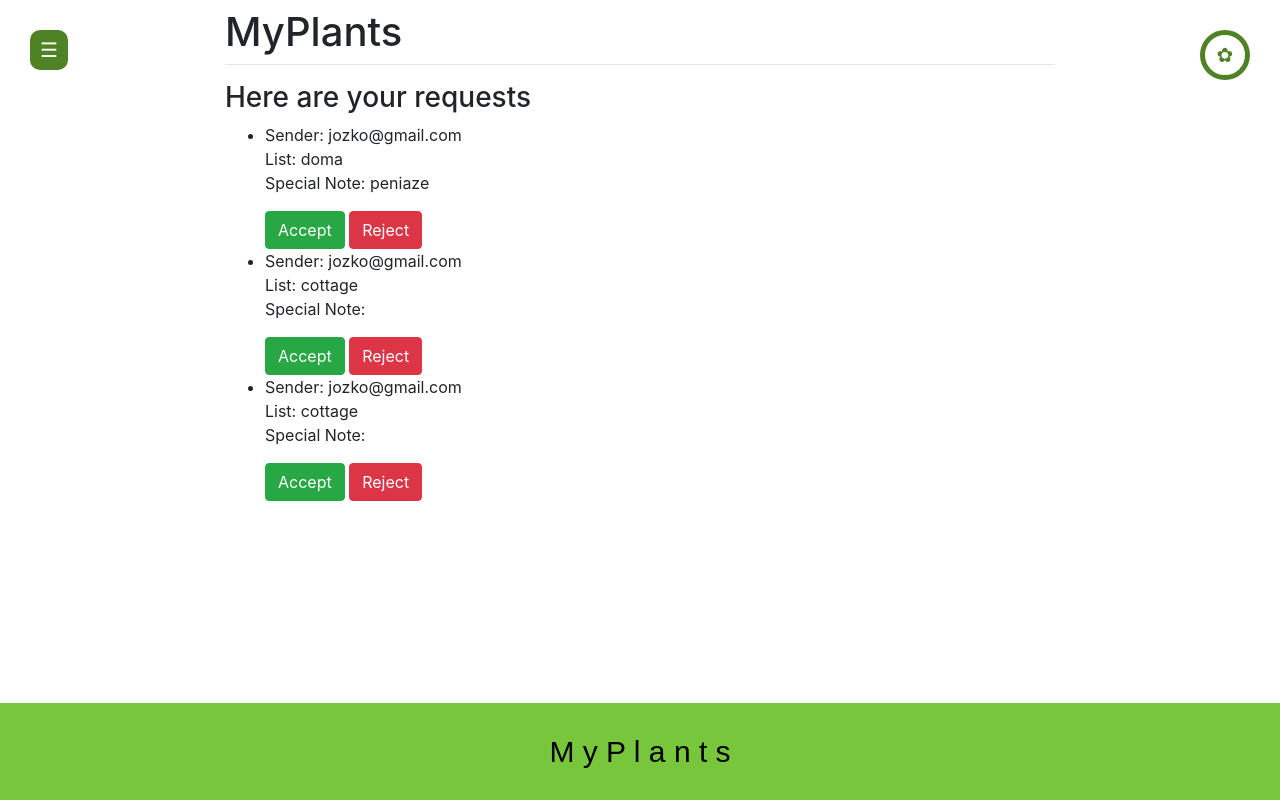
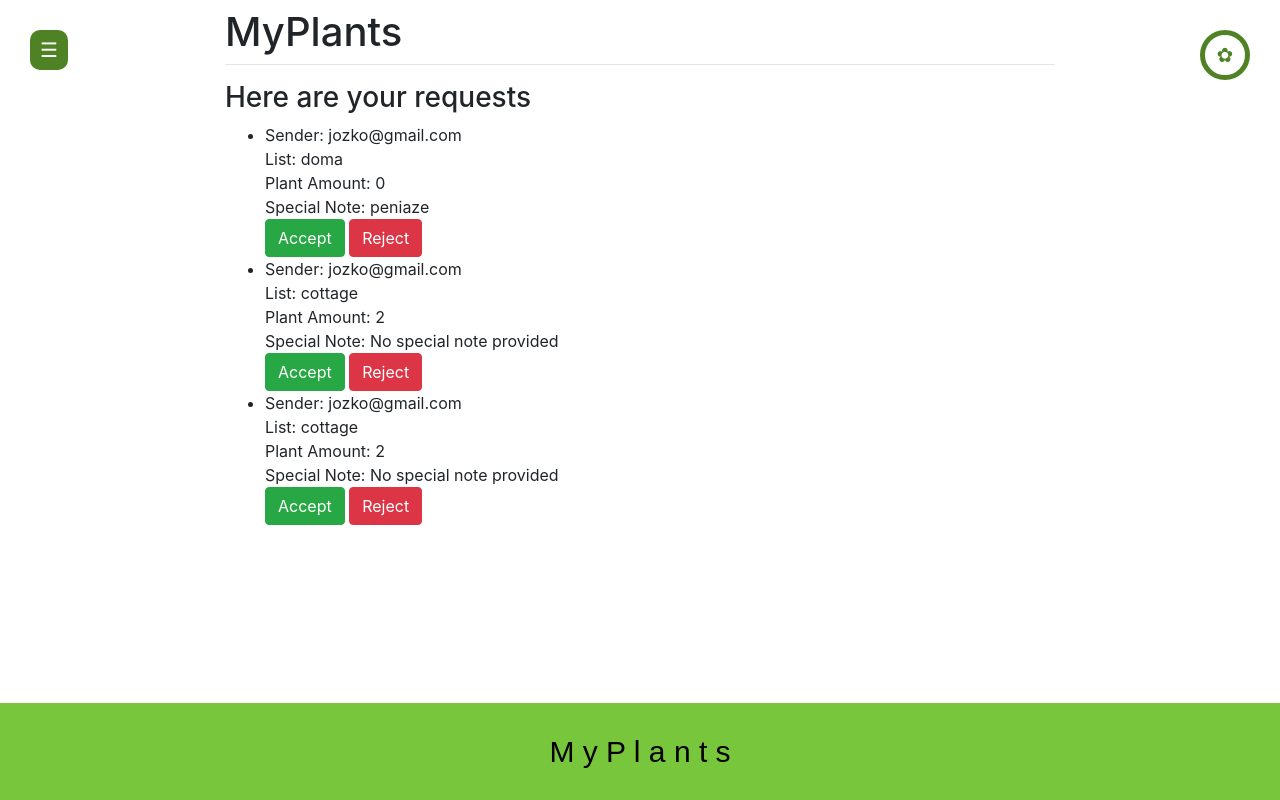
Before and after one commit to rybanskanatalia/ia, a Django app: page /requests/ in a window 1280 px wide. Run offline with Django 5.2, Linux system fonts and the light colour scheme; a user stored in the database is signed in; data comes from the database, SQL or seed files in the repository; both versions use the stored data as it was after the commit.

Commit message:
edited add function, share special note handle

```diff
--- a/MyPlants/main/tasks.py
+++ b/MyPlants/main/tasks.py
@@ -1,5 +1,6 @@
 from celery import shared_task
 from django.core.mail import send_mail
+
 
 @shared_task
 def update_water_attribute(plant_id):
@@ -15,7 +16,7 @@ def update_water_attribute(plant_id):
         send_mail(
             'Watering Reminder',
             f'Don\'t forget to water your {plant.name}!',
-            'rybanska.natalia04@gmail.com',
+            'user@gmail.com',
             [plant.user.email],  # recipient's email address
             fail_silently=False,
         )
--- a/MyPlants/main/templates/main/base.html
+++ b/MyPlants/main/templates/main/base.html
@@ -122,12 +122,6 @@
         .background-rectangle h3 {
             margin-bottom: 20px; /* Adjust the margin to move the text downwards */
         }
-
-
-        /* .container {
-            position: relative;
-            z-index: 1;
-        } */
     </style>
 
     <style>
@@ -170,10 +164,6 @@
 
 <body class="{% if not request.user.is_authenticated %}hide{% endif %}">
 <div class="sidenav" id="mySidenav">
-    <!-- <a></a>
-    <a></a>
-    <a></a>
-    <a class="centered-link">m e n u</a> -->
     <a></a>
     <a></a>
     <a></a>
@@ -191,7 +181,7 @@
     <a></a>
     <a href="/requests">requests</a>
     <a></a>
-    <a href="/notifications">notifications</a>
+    <!-- <a href="/notifications">notifications</a> -->
 </div>
 
 <!-- Button to toggle sidebar -->
--- a/MyPlants/main/templates/main/delete.html
+++ b/MyPlants/main/templates/main/delete.html
@@ -10,6 +10,3 @@
     <a href="{% url 'profile'%}" class="btn btn-secondary">Cancel</a>
 </form>
 {% endblock %}
-
-<!-- problem v urls a views su dve veci index a nefunguju zaroven -->
-<!-- problem som vyriesila, lebo pica si pomenovava dve funkcie rovnako a mysli si ze to bude fungovat:)) -->
--- a/MyPlants/main/templates/main/home.html
+++ b/MyPlants/main/templates/main/home.html
@@ -32,7 +32,7 @@ MyPlants - Home
                         <td>{{ plant.type }}</td>
                         <td>{{ plant.water }} days</td>
                         <td>{{ plant.period }} days</td>
-                        <td><button type="button" class="btn btn-success edit-btn" data-plantid="{{ plant.id }}">edit</button></td>
+
                         <td><input type="checkbox" name="plant_id" value="{{ plant.id }}"></td> <!-- tick square -->
                     </tr>
                     {% endfor %}
--- a/MyPlants/main/templates/main/requests.html
+++ b/MyPlants/main/templates/main/requests.html
@@ -10,12 +10,14 @@
     <li>
         Sender: {{ request.senderID.email }}<br>
         List: {{ request.listID }}<br>
-        Special Note: {{ request.specialNote }}<br>
+        Plant Amount: {{ request.listID.plantAmount }}<br>
+        Special Note: {{ request.specialNote|default:"No special note provided" }}<br>
         <form method="POST">
             {% csrf_token %}
             <input type="hidden" name="request_id" value="{{ request.id }}">
-            <p></p>
-            <button type="submit" class="btn btn-success" name="action" value="accept" class="btn .btn">Accept</button>
+            <!-- Accept button -->
+            <button type="submit" class="btn btn-success" name="action" value="accept">Accept</button>
+            <!-- Reject button -->
             <button type="submit" class="btn btn-danger" name="action" value="reject">Reject</button>
         </form>
     </li>
--- a/MyPlants/main/templates/main/share.html
+++ b/MyPlants/main/templates/main/share.html
@@ -12,7 +12,6 @@
   <button type="submit" class="btn btn-success">Share</button>
 </form>
 
-  <img src="{% static 'website.jpg' %}">
 {% if error %}
   <p>{{ error }}</p>
 {% endif %}
--- a/MyPlants/main/views.py
+++ b/MyPlants/main/views.py
@@ -58,12 +58,14 @@ def home(request):
 # add function for the plants
 def add_plant(request):
 
-    has_plants = Plants.objects.filter(listID__userID=request.user).exists()
-
-    if has_plants:
-        default_list = PlantList.objects.get(userID=request.user, location='Default Plant List') # retrieve the default plant list
-    else:
+    try:
+        # Try to get the default plant list for the user
+        default_list = PlantList.objects.get(userID=request.user, location='Default Plant List')
+        print('User has default plant list')
+    except PlantList.DoesNotExist:
+        # If the default list does not exist, create it
         default_list = PlantList.objects.create(userID=request.user, location='Default Plant List', plantAmount=0)
+        print('Created default plant list')
 
     if request.method == 'POST':
         form = AddPlantForm(request.POST)
@@ -71,14 +73,16 @@ def add_plant(request):
             plant = form.save(commit=False)
 
             plant.listID = default_list
-            default_list.plantAmount += 1 #increase the plant amount of the list
+            default_list.plantAmount += 1 # increase the plant amount of the list
             default_list.save()
 
             form.save()
             return redirect('home')
     else:
         form = AddPlantForm()
+
     return render(request, 'main/add.html', {'form': form})
+
 
 # delete a plant
 def delete_plants(request):
@@ -186,6 +190,7 @@ def share(request):
         if form.is_valid():
             list_id = form.cleaned_data['list'].id
             email = form.cleaned_data['email']
+            note = form.cleaned_data['note']
 
             # validate email
             try:
@@ -200,7 +205,7 @@ def share(request):
                 return render(request, 'share.html', {'form': form, 'error': 'Invalid list'})
 
             # create a share request
-            request_obj = Requests(senderID=request.user, listID=selected_list, receiverEmail=email)
+            request_obj = Requests(senderID=request.user, listID=selected_list, receiverEmail=email, specialNote=note)
             request_obj.save()
 
             return redirect(reverse('share_success') + f'?receiver_email={email}')
@@ -215,9 +220,25 @@ def share_success(request):
 
 
 def requests(request):
-    rqest = Requests.objects.filter(receiverEmail=request.user.email)
-    print(rqest)
-    return render(request, "main/requests.html", {'user_requests': rqest})
+    if request.method == "POST":
+        request_id = request.POST.get('request_id')
+        action = request.POST.get('action')
+
+        if action == 'accept':
+            # Handle the accept action if needed
+            pass  # Placeholder, you can add your logic here for accepting the request
+
+        elif action == 'reject':
+            # Delete the request if reject is clicked
+            Requests.objects.filter(id=request_id).delete()
+
+            # Redirect back to the same page to refresh the requests
+            return redirect('requests')
+
+    # Get requests for the current user
+    user_requests = Requests.objects.filter(receiverEmail=request.user.email)
+
+    return render(request, "main/requests.html", {'user_requests': user_requests})
 
 # load user's profile
 def profile(response):
@@ -233,29 +254,3 @@ def notifications(response):
 
 # use post when doing modifications to database, getting private info (encrypts the info and sends it to the server)
 # use get when retrieving info (all the info goes into the url and pastes it further)
-
-# def index1(response, id):
-#     ls = ToDoList.objects.get(id=id)
-
-#     if ls in response.user.todolist.all():
-#         if response.method == "POST":
-#             print(response.POST)
-#             if response.POST.get("save"):
-#                 for item in ls.item_set.all():
-#                     # if response.POST.get("c" + str(item.id)) == "clicked":
-#                     if f"c{item.id}" in response.POST:
-#                         item.cocmplete = True
-#                     else:
-#                         item.cocmplete = False
-#                     item.save()
-
-#             elif response.POST.get("newItem"):
-#                 txt = response.POST.get("new")
-
-#                 if len(txt) > 0:
-#                     ls.item_set.create(text=txt, cocmplete = False)
-#                 else:
-#                     print("invalid")
-
-#         return render(response, "main/list.html", {"ls": ls})
-#     return render(response, "main.view.html", {})
```
Also changed, not shown: MyPlants/MyPlants/settings.py (line endings or trailing spaces), MyPlants/db.sqlite3, MyPlants/main/templates/static/main/css/plant.css (renamed from MyPlants/main/plant.css), MyPlants/main/templates/static/website.jpg (deleted). Lines whose indentation alone changed are shown as unchanged.
